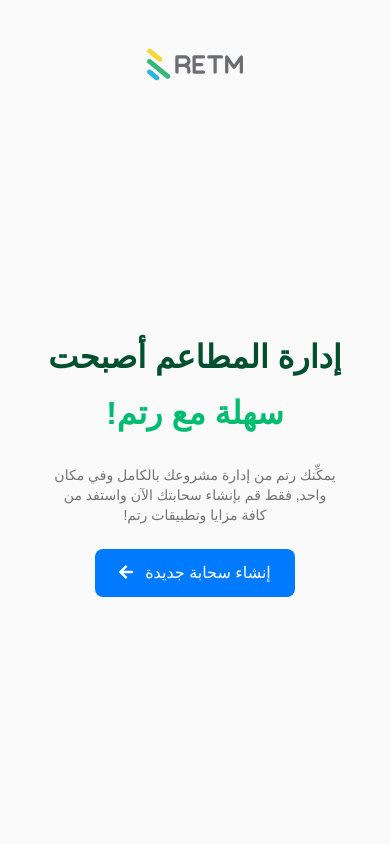
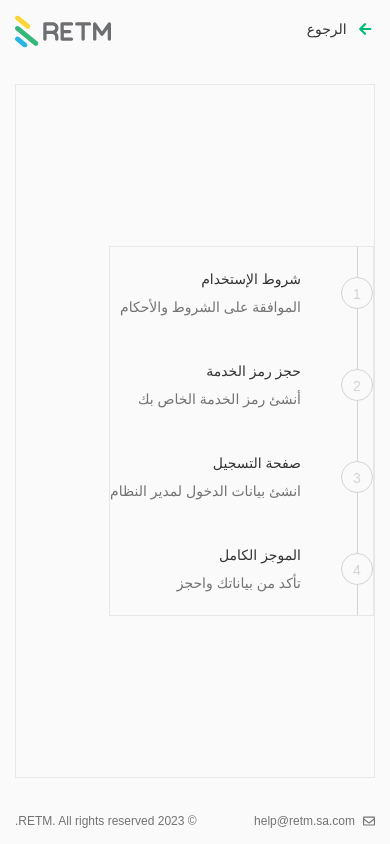
Before and after one commit to devahmedabdo/retm-assessment, an Angular app: page /cloud in a window 390 px wide. Built offline with nearby package versions, Linux system fonts and the light colour scheme; a web font is replaced by a local one.

Commit message:
add cloud section and form steps div

```diff
--- a/src/app/app-routing.module.ts
+++ b/src/app/app-routing.module.ts
@@ -1,10 +1,11 @@
 import { NgModule } from '@angular/core';
 import { RouterModule, Routes } from '@angular/router';
 import { HomeComponent } from './views/home/home.component';
+import { CloudComponent } from './views/cloud/cloud.component';
 
 const routes: Routes = [
   { path: '', component: HomeComponent },
-  { path: 'cloud', component: HomeComponent },
+  { path: 'cloud', component: CloudComponent },
 ];
 
 @NgModule({
--- a/src/app/app.module.ts
+++ b/src/app/app.module.ts
@@ -5,11 +5,13 @@ import { AppRoutingModule } from './app-routing.module';
 import { AppComponent } from './app.component';
 import { FontAwesomeModule } from '@fortawesome/angular-fontawesome';
 import { HomeComponent } from './views/home/home.component';
+import { CloudComponent } from './views/cloud/cloud.component';
 
 @NgModule({
   declarations: [
     AppComponent,
-    HomeComponent
+    HomeComponent,
+    CloudComponent
   ],
   imports: [
     BrowserModule,
--- /dev/null
+++ b/src/app/views/cloud/cloud.component.html
@@ -0,0 +1,40 @@
+<div dir="rtl">
+  <div class=" h-screen ml:px-14 ml:py-12 xs:py-8 xs:px-8 py-[15px] px-[15px] flex flex-col justify-between">
+    <div class="flex justify-between">
+      <div>
+        <button role="button" class="flex gap-3 rounded items-center hover:bg-darkGrayColor hover:bg-opacity-5 p-1">
+          <fa-icon class="text-lightGreenColor" [icon]="arrow"></fa-icon>
+          <span>الرجوع</span>
+        </button>
+      </div>
+      <div>
+        <img src="../../../assets/Retm Logo.svg" alt="Retm Logo">
+      </div>
+
+    </div>
+    <div class="form-section border relative">
+      <div class="form-steps absolute border h-[370px] flex flex-col justify-around top-1/2 -translate-y-1/2">
+        <div *ngFor="let step of steps">
+          <div class="step-number">
+            <span>{{step.number}}</span>
+            <fa-icon [icon]="check"></fa-icon>
+          </div>
+          <div class="step-desc">
+            <span>{{step.title}}</span>
+            <div>{{step.des}}</div>
+          </div>
+        </div>
+      </div>
+    </div>
+    <div class="text-lightGrayColor flex justify-between text-xs xs:text-sm">
+
+      <a href="mailto:help@retm.sa.com" class="flex items-center gap-2">
+        <fa-icon [icon]="emailIcon"></fa-icon>
+        <span>help@retm.sa.com</span>
+      </a>
+      <div>
+        &copy; {{year}} RETM. All rights reserved.
+      </div>
+    </div>
+  </div>
+</div>
--- /dev/null
+++ b/src/app/views/cloud/cloud.component.scss
@@ -0,0 +1,43 @@
+.form-section {
+  min-height: calc(100vh - 150px);
+  .form-steps {
+    > div {
+      @apply flex gap-10 items-center;
+      .step-desc {
+        @apply flex flex-col gap-2;
+        span {
+          @apply font-normal text-darkGrayColor;
+        }
+        div {
+          @apply font-light text-lightGrayColor;
+        }
+      }
+      .step-number {
+        @apply relative w-8 h-8 border leading-8 rounded-full text-center bg-grayColor border-vLightGrayColor text-vLightGrayColor;
+        fa-icon {
+          @apply absolute opacity-0 left-1/2 -translate-x-1/2;
+        }
+      }
+      &.done {
+        .step-number {
+          @apply bg-white border-lightGreenColor text-lightGreenColor;
+          span {
+            @apply opacity-0;
+          }
+          fa-icon {
+            @apply opacity-100;
+          }
+        }
+      }
+      &.active {
+        .step-number {
+          @apply bg-lightGreenColor border-lightGreenColor text-white;
+        }
+      }
+    }
+    &::after {
+      @apply h-full absolute right-[15px] -z-10 bg-vLightGrayColor w-[1px];
+      content: "";
+    }
+  }
+}
--- /dev/null
+++ b/src/app/views/cloud/cloud.component.ts
@@ -0,0 +1,41 @@
+import { Component, OnInit } from '@angular/core';
+import { faEnvelope } from '@fortawesome/free-regular-svg-icons';
+import { faArrowLeft, faCheck } from '@fortawesome/free-solid-svg-icons';
+
+@Component({
+  selector: 'app-cloud',
+  templateUrl: './cloud.component.html',
+  styleUrls: ['./cloud.component.scss'],
+})
+export class CloudComponent implements OnInit {
+  arrow = faArrowLeft;
+  emailIcon = faEnvelope;
+  check = faCheck;
+  steps: any[] = [
+    {
+      number: 1,
+      title: 'شروط الإستخدام',
+      des: 'الموافقة على الشروط والأحكام',
+    },
+    {
+      number: 2,
+      title: 'حجز رمز الخدمة',
+      des: 'أنشئ رمز الخدمة الخاص بك',
+    },
+    {
+      number: 3,
+      title: 'صفحة التسجيل',
+      des: 'انشئ بيانات الدخول لمدير النظام',
+    },
+    {
+      number: 4,
+      title: 'الموجز الكامل',
+      des: 'تأكد من بياناتك واحجز',
+    },
+  ];
+  formStep: number = 1;
+  year: number = new Date().getFullYear();
+  constructor() {}
+
+  ngOnInit(): void {}
+}
--- a/src/app/views/home/home.component.html
+++ b/src/app/views/home/home.component.html
@@ -5,7 +5,7 @@
     </div>
     <div class="text-center flex flex-col items-center gap-6">
       <div class="xs:max-w-[440px] max-w-[340px]">
-        <h1 class="text-darkGreenColor font-bold text-[32px] xs:text-[40px] leading-[56px]">
+        <h1 class="text-darkGreenColor  two-word ">
           إدارة المطاعم أصبحت
           <span class="text-lightGreenColor">
             سهلة مع رتم!</span>
--- a/src/styles.scss
+++ b/src/styles.scss
@@ -53,7 +53,18 @@
     @media (min-width: 768px) {
       max-width: 1200px;
     }
+    @media (min-width: 480px) {
+      .container {
+        max-width: unset;
+      }
+    }
   }
 }
 @layer components {
+  .two-word {
+    @apply text-darkGreenColor  font-bold text-[32px] xs:text-[40px] leading-[56px];
+    span {
+      @apply text-lightGreenColor;
+    }
+  }
 }
--- a/tailwind.config.js
+++ b/tailwind.config.js
@@ -10,10 +10,12 @@ module.exports = {
         lightGreenColor: "#00bc71",
         grayColor: "#fafafa",
         lightGrayColor: "#737373",
+        vLightGrayColor: "#d4d4d4",
         darkGrayColor: "#333",
       },
       screens: {
         xs: "480px",
+        ml: "992px",
       },
     },
   },
```
Also changed, not shown: 1 other file (tests, documents, lock files or other folders).
